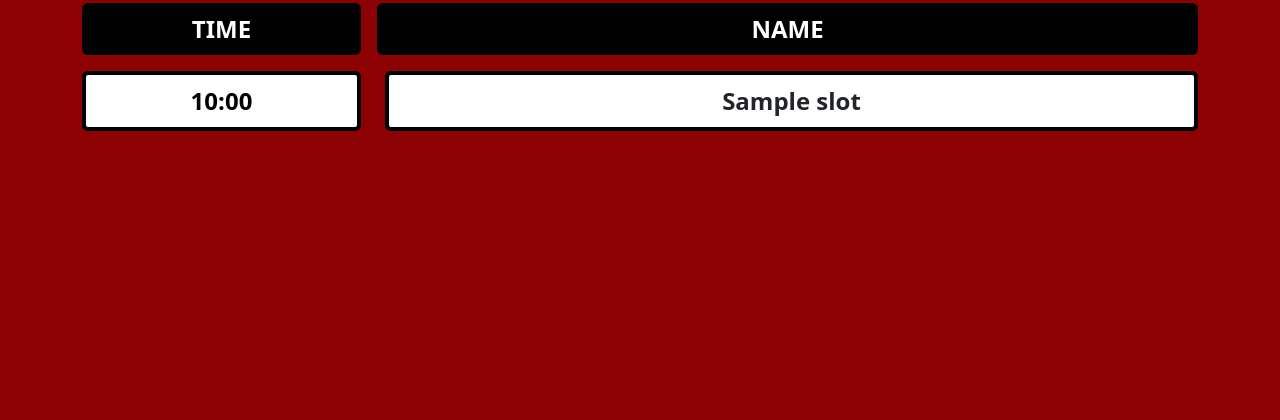
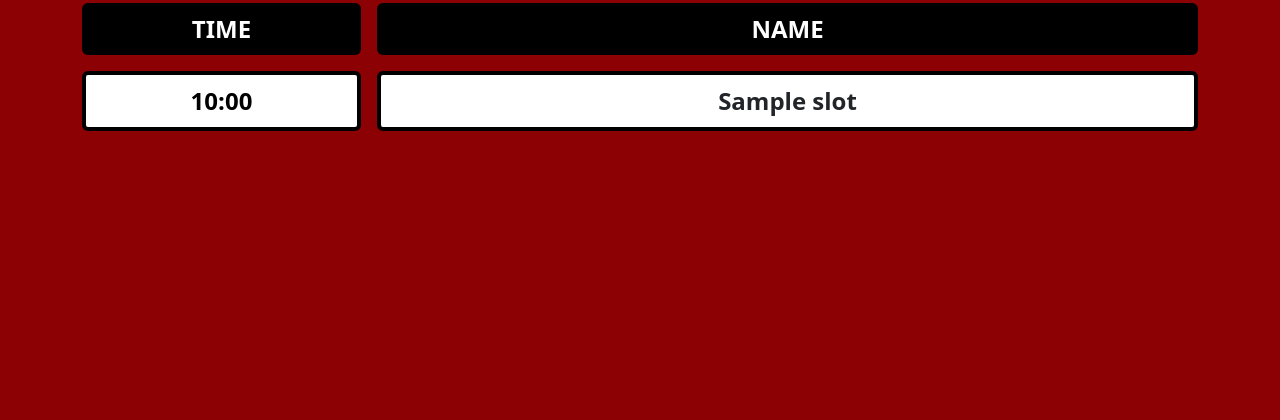
Before and after one commit to dr0nie/drummerei, a Django app: page /2020-01-15 in a window 1280 px wide. Shown: the part 277-697 px from the top of the page. Run offline with Django 5.2, Linux system fonts and the light colour scheme; tables that the repository leaves empty hold one stand-in row (values such as "Sample post"); parts of the project's set-up code (start-up, migrations or seed data) failed here and were passed over; some libraries are stand-ins or nearby versions.

Commit message:
fix: set row-gap equally where possible

```diff
--- a/drummerei/templates/components/add_slot.html
+++ b/drummerei/templates/components/add_slot.html
@@ -2,7 +2,7 @@
 
     {% for i in range_add_slots %}
 
-        <div class="form-group row row-gap-2 gap-4 pt-3 fw-bold">
+        <div class="form-group row row-gap-2 gap-3 pt-3 fw-bold">
 
                 <div class="col-3 p-2 text-center fs-4 bg-white text-black rounded border border-black border-4">
                     {{schedule.slots.all.last.time|date:'H:i'}}
--- a/drummerei/templates/components/slot.html
+++ b/drummerei/templates/components/slot.html
@@ -1,4 +1,4 @@
-<div class="form-group row row-gap-2 gap-4 pt-3 fw-bold">
+<div class="form-group row row-gap-2 gap-3 pt-3 fw-bold">
 
     <div class="col-3 p-2 bg-white text-black border border-black border-4 fs-4 rounded">
         {{slot.time|date:"H:i"}}
```
